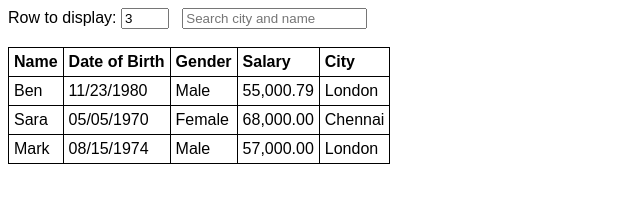
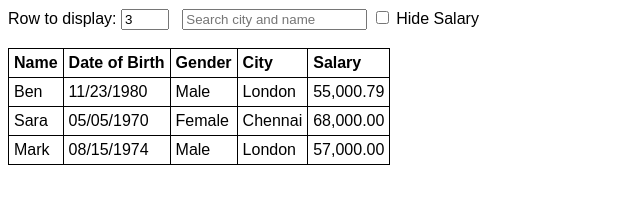
Before and after one commit to aprajita90/Javascript-Project, a website: page Angular_practice/htmlpage3.html in a window 1280 px wide. Shown: the whole page, without its empty margins (0-640 px from the left). Drawn offline with nearby package versions, Linux system fonts and the light colour scheme.

Commit message:
ng-show and ng-hide in angularJs

```diff
--- a/Angular_practice/htmlpage3.html
+++ b/Angular_practice/htmlpage3.html
@@ -20,6 +20,7 @@
 		<input type="text" placeholder="Search city and name" ng-model="searchText" />
 		<!-- <input type="text" placeholder="Search city" ng-model="searchText.city" />
 		<input type="checkbox" ng-model="exactMatch" /> Exact Match -->
+		<input type="checkbox" ng-model="hideSalary" /> Hide Salary
 	</br></br>
 		<table>
 			<thead>
@@ -27,8 +28,11 @@
 					<th ng-click="sortData('name')">Name <div ng-class="getSortClass('name')"></div></th>
 					<th ng-click="sortData('dateOfBirth')">Date of Birth <div ng-class="getSortClass('dateOfBirth')"></div></th>
 					<th ng-click="sortData('gender')">Gender <div ng-class="getSortClass('gender')"></div></th>
-					<th ng-click="sortData('salary')">Salary<div ng-class="getSortClass('salary')"></div></th>
 					<th ng-click="sortData('city')">City<div ng-class="getSortClass('city')"></div></th>
+					<!-- ng-show and ng-hide in angular.js -->
+					<th ng-click="sortData('salary')" ng-hide="hideSalary">Salary<div ng-class="getSortClass('salary')"></div></th>
+					<th ng-click="sortData('salary')" ng-show="hideSalary">Salary<div ng-class="getSortClass('salary')"></div></th>
+
 				</tr>
 			</thead>
 			<tbody>
@@ -36,8 +40,11 @@
 					<td>{{employee.name}}</td>
 					<td>{{employee.dateOfBirth | date: "MM/dd/yyyy"}}</td>
 					<td>{{employee.gender | lowercase | gender}}</td>
-					<td>{{employee.salary | number: 2}}</td>
 					<td>{{employee.city}}</td>
+					<!-- ng-show and ng-hide in angular.js -->
+					<td ng-hide="hideSalary">{{employee.salary | number: 2}}</td>
+					<td ng-show="hideSalary">####</td>
+
 				</tr>
 			</tbody>
 		</table>
```
